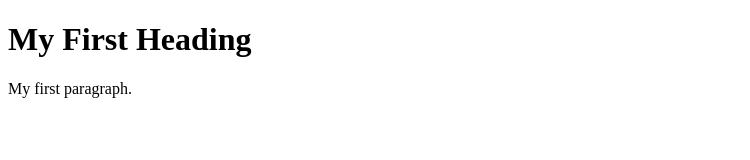
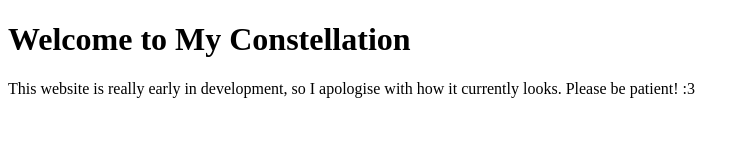
Before and after one commit to aConstellationReborn/aConstellationReborn.github.io, a plain HTML site: page index.html in a window 1280 px wide. Shown: the whole page, without its empty margins (0-750 px from the left). Drawn offline with Linux system fonts and the light colour scheme.

Commit message:
Linux Code OSS test

```diff
--- a/index.html
+++ b/index.html
@@ -2,8 +2,8 @@
 <html>
 <body>
 
-<h1>My First Heading</h1>
-<p>My first paragraph.</p>
+<h1>Welcome to My Constellation</h1>
+<p>This website is really early in development, so I apologise with how it currently looks. Please be patient! :3</p>
 
 </body>
 </html>
```
